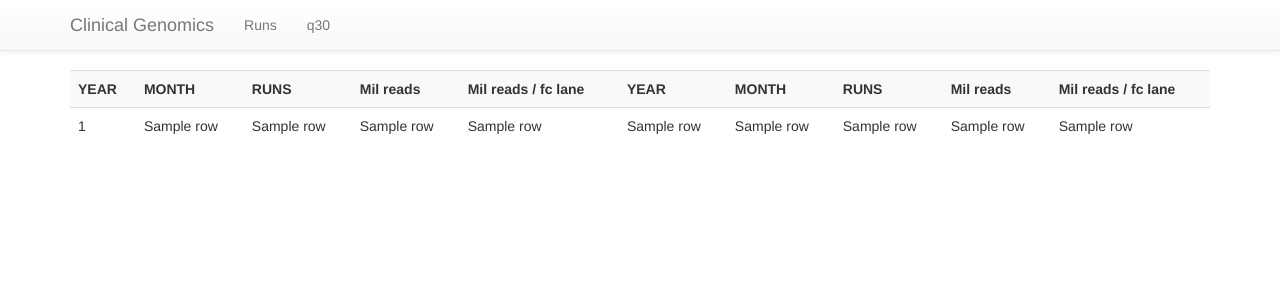
After one commit to Clinical-Genomics/clinstatweb, a Python web app: template clinstat/core/templates/q30.html in a window 1280 px wide. The commit adds this page. Shown: the top 300 px of the page. Run offline with Jinja, Linux system fonts and the light colour scheme; the template is opened without the code that fills it: most values are stand-ins (such as "Sample title", 1, 10 or a date in 2020); some libraries are stand-ins or nearby versions.

Commit message:
Added a q30 page

```diff
--- /dev/null
+++ b/clinstat/core/templates/q30.html
@@ -0,0 +1,32 @@
+{%extends 'base.html' %}
+{% block title %}Run stats{% endblock title %}
+{% block main %}
+<table class="table table-striped"
+    <tr>
+        <th>YEAR</th>
+        <th>MONTH</th>
+        <th>RUNS</th>
+        <th>Mil reads</th>
+        <th>Mil reads / fc lane</th>
+        <th>YEAR</th>
+        <th>MONTH</th>
+        <th>RUNS</th>
+        <th>Mil reads</th>
+        <th>Mil reads / fc lane</th>
+    </tr>
+    {% for row in out %}
+    <tr>
+        <td>{{ row[0] }}</td>
+        <td>{{ row[1] }}</td>
+        <td>{{ row[2] }}</td>
+        <td>{{ row[3] }}</td>
+        <td>{{ row[4] }}</td>
+        <td>{{ row[5] }}</td>
+        <td>{{ row[6] }}</td>
+        <td>{{ row[7] }}</td>
+        <td>{{ row[8] }}</td>
+        <td>{{ row[9] }}</td>
+    </tr>
+    {% endfor %}
+</table>
+{% endblock main %}
--- a/clinstat/templates/base.html
+++ b/clinstat/templates/base.html
@@ -21,7 +21,8 @@
       </div>
       <div id="navbar" class="navbar-collapse collapse">
         <ul class="nav navbar-nav">
-          <li><a href="/projects">Projects</a></li>
+          <li><a href="/">Runs</a></li>
+          <li><a href="/q30">q30</a></li>
         </ul>
       </div><!--/.nav-collapse -->
     </div>
```
Also changed, not shown: clinstat/core/views.py (+47 -2 lines).
